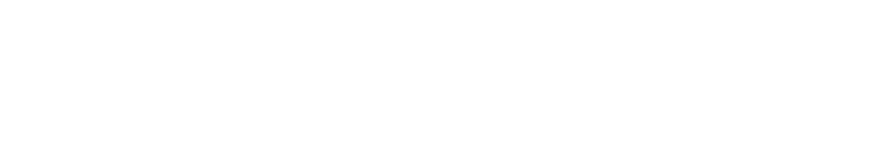
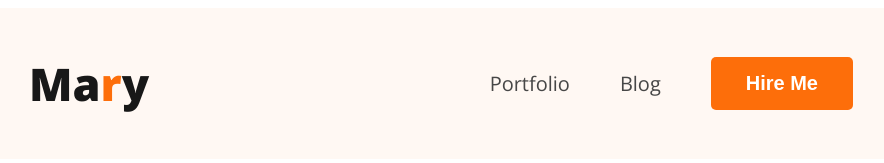
Before and after one commit to mamunalabdullah/portfolio-2k24, a plain HTML site: page index.html in a window 1280 px wide. Shown: the whole page, without its empty margins (199-1083 px from the left). Drawn offline with nearby package versions, Linux system fonts and the light colour scheme.

Commit message:
nav added

```diff
--- a/index.html
+++ b/index.html
@@ -4,10 +4,24 @@
     <meta charset="UTF-8">
     <meta name="viewport" content="width=device-width, initial-scale=1.0">
     <title>Developer Portfolio-2k24</title>
+    <!-- google fonts -->
+    <link rel="preconnect" href="https://fonts.googleapis.com">
+    <link rel="preconnect" href="https://fonts.gstatic.com" crossorigin>
+    <link href="https://fonts.googleapis.com/css2?family=Open+Sans:ital,wdth,wght@0,75..100,300..800;1,75..100,300..800&display=swap" rel="stylesheet">
+    <!-- main css -->
     <link rel="stylesheet" href="style.css">
 </head>
 <body>
-    <header></header>
+    <header>
+        <nav>
+            <h3 class="nav-title">Ma<span class="colorful">r</span>y</h3>
+            <ul>
+                <li><a href="">Portfolio</a></li>
+                <li><a href="">Blog</a></li>
+                <li><button class="btn-primary">Hire Me</button></li>
+            </ul>
+        </nav>
+    </header>
     <main></main>
     <footer></footer>
 </body>
--- a/style.css
+++ b/style.css
@@ -0,0 +1,45 @@
+/* common styles  */
+body{
+  font-family: "Open Sans", sans-serif;
+}
+.colorful{
+    color: #FD6E0A;
+}
+.btn-primary{
+    background-color: #FD6E0A;
+    color: #fff;
+    font-size: 20px;
+    font-weight: 700;
+    border-radius: 5px;
+    border: 0;
+    padding: 15px 35px;
+}
+
+/* header area styles */
+header{
+    background-color: #FFF8F3;
+}
+nav{
+    display: flex;
+    justify-content:space-between;
+    align-items: center;
+    padding: 0 170px 0 220px;
+}
+.nav-title{
+    font-size: 45px;
+    color: #181818;
+    font-weight: 800;
+}
+nav > ul{
+    display: flex;
+    align-items: center;
+}
+nav li{
+    list-style: none;
+    margin-right: 50px;
+}
+nav a{
+    text-decoration: none;
+    color: #474747;
+    font-size: 20px;
+}
```
